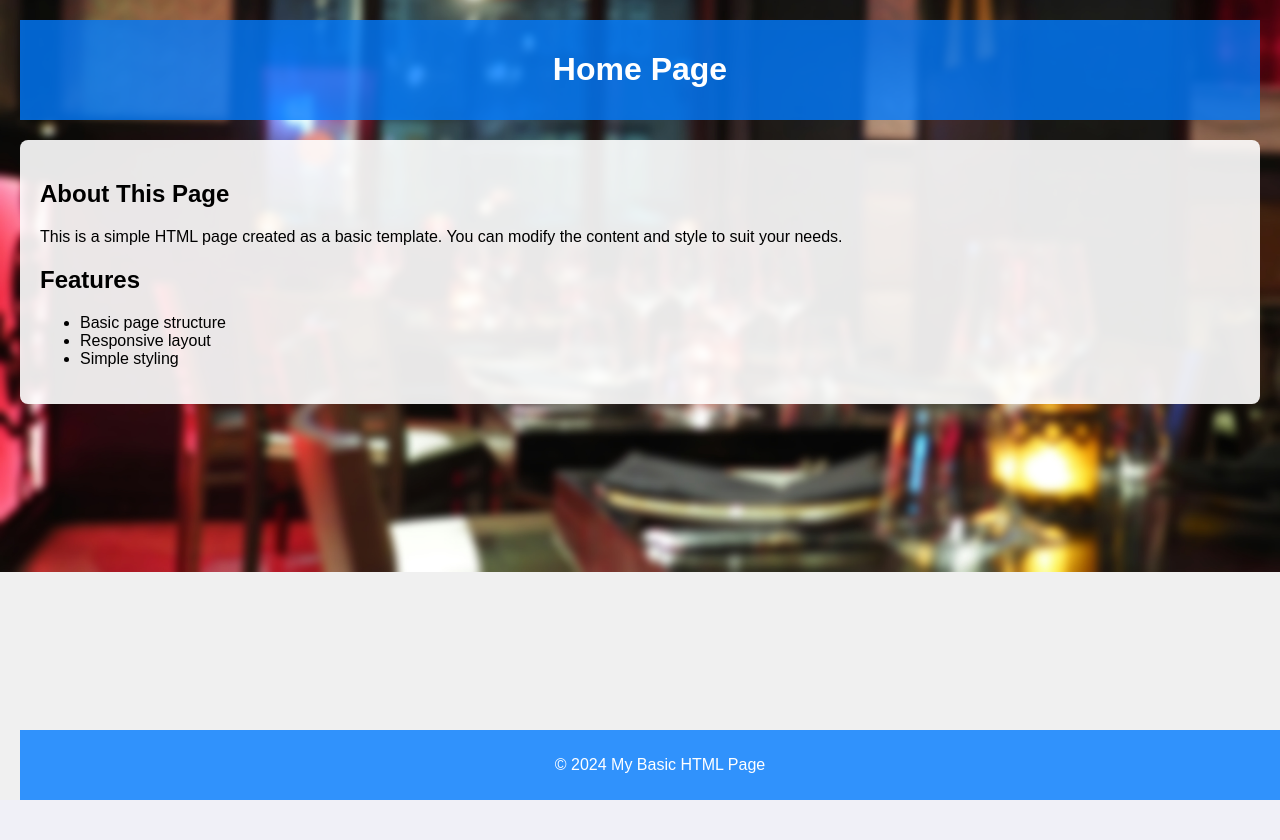
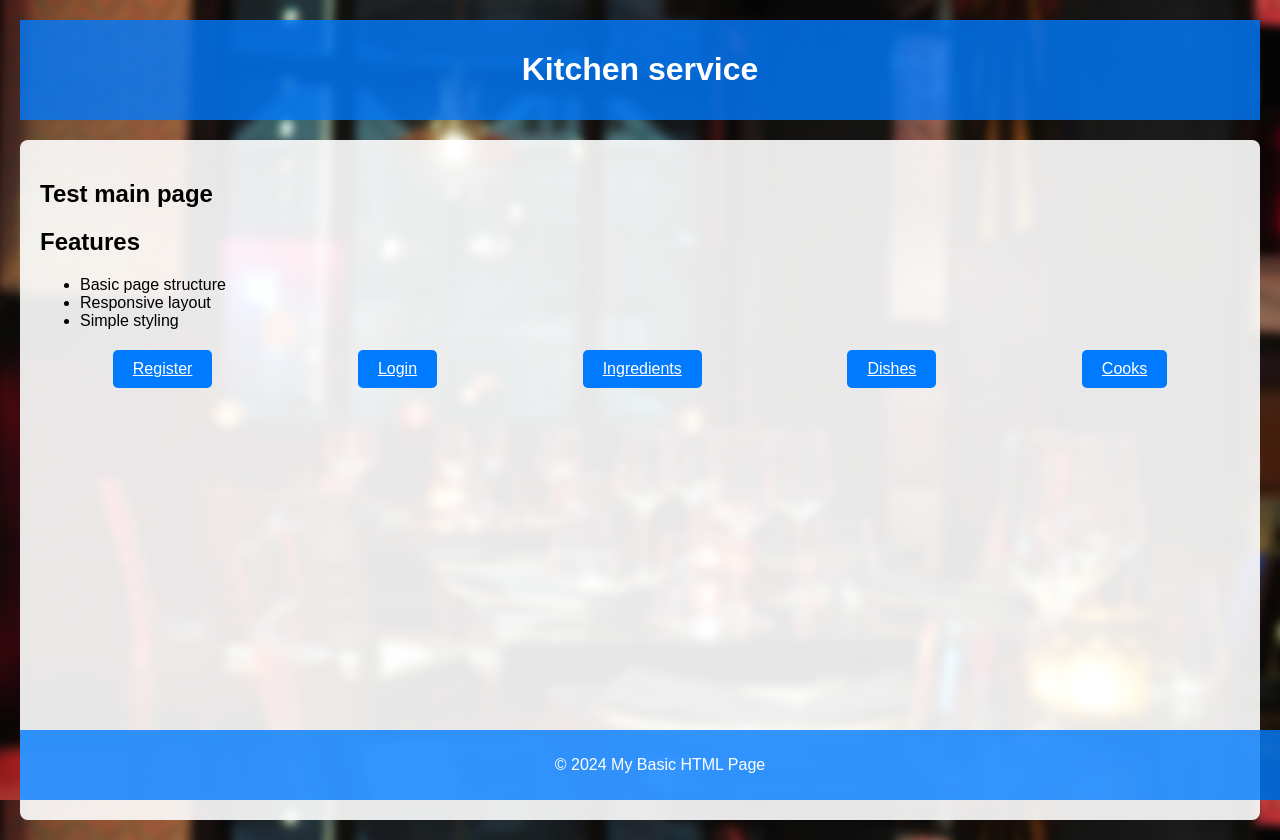
Before and after one commit to xrkxdd/kitchenservice1, a Django app: page / in a window 1280 px wide. Before the commit the page ends 800 px from the top, so only its background shows below. Run offline with Django 5.2, Linux system fonts and the light colour scheme.

Commit message:
pages + links + buttons

```diff
--- a/kitchen/urls.py
+++ b/kitchen/urls.py
@@ -8,5 +8,5 @@ urlpatterns = [
     path('login/', views.login, name='login'),
     path('dishes/', views.dishes, name='dishes'),
     path('cooks/', views.cooks, name='cooks'),
-    path('ingridients/', views.ingridients, name='ingridients'),
+    path('ingridients/', views.ingredients, name='ingredients'),
 ]
--- a/kitchen/views.py
+++ b/kitchen/views.py
@@ -7,8 +7,8 @@ import kitchen.views
 def home(request):
     return render(request, 'home.html')
 
-def ingridients(request):
-    return render(request, 'ingridients.html')
+def ingredients(request):
+    return render(request, 'ingredients.html')
 
 def register(request):
     return render(request, 'register.html')
--- a/kitchenservece1/settings.py
+++ b/kitchenservece1/settings.py
@@ -123,3 +123,7 @@ STATIC_URL = 'static/'
 # https://docs.djangoproject.com/en/5.1/ref/settings/#default-auto-field
 
 DEFAULT_AUTO_FIELD = 'django.db.models.BigAutoField'
+
+STATICFILES_DIRS = [
+    BASE_DIR / "static",
+]
--- a/templates/home.html
+++ b/templates/home.html
@@ -4,31 +4,39 @@
     <meta charset="UTF-8">
     <meta name="viewport" content="width=device-width, initial-scale=1.0">
     <title>My Basic HTML Page</title>
+    {% load static %}
+    <link rel="stylesheet" href="{% static 'css/styles.css' %}">
     <style>
+        html, body {
+            height: 100%;
+            margin: 0;
+        }
         body {
             font-family: Arial, sans-serif;
-            background-color: #f0f0f0;
-            background-image: url('background.jpg'); /* Додаємо фон */
+            background-image: url('../static/css/background.jpg');
             background-size: cover;
             background-position: center;
             background-repeat: no-repeat;
-            margin: 0;
+            background-attachment: fixed;
             padding: 20px;
+            display: flex;
+            flex-direction: column;
         }
         header {
-            background-color: rgba(0, 123, 255, 0.8); /* Полупрозрачний фон */
+            background-color: rgba(0, 123, 255, 0.8);
             color: white;
             padding: 10px 0;
             text-align: center;
         }
         main {
-            background: rgba(255, 255, 255, 0.9); /* Прозорий блок для покращення видимості тексту */
+            background: rgba(255, 255, 255, 0.9);
             padding: 20px;
             border-radius: 8px;
             margin-top: 20px;
+            flex: 1;
         }
         footer {
-            background-color: rgba(0, 123, 255, 0.8); /* Полупрозорий футер */
+            background-color: rgba(0, 123, 255, 0.8);
             color: white;
             text-align: center;
             padding: 10px 0;
@@ -36,17 +44,35 @@
             width: 100%;
             bottom: 0;
         }
+        .button-container {
+            display: flex;
+            justify-content: space-around;
+            margin-top: 20px;
+        }
+        .button {
+            padding: 10px 20px;
+            background-color: #007bff;
+            color: white;
+            border: none;
+            border-radius: 5px;
+            cursor: pointer;
+            font-size: 16px;
+            transition: background-color 0.3s ease;
+        }
+        .button:hover {
+            background-color: #0056b3;
+        }
     </style>
 </head>
 <body>
 
     <header>
-        <h1>Home Page</h1>
+        <h1>Kitchen service</h1>
     </header>
 
     <main>
-        <h2>About This Page</h2>
-        <p>This is a simple HTML page created as a basic template. You can modify the content and style to suit your needs.</p>
+        <h2>Test main page</h2>
+        <p></p>
 
         <h2>Features</h2>
         <ul>
@@ -54,6 +80,30 @@
             <li>Responsive layout</li>
             <li>Simple styling</li>
         </ul>
+
+        <div class="button-container">
+
+            <a href="{% url 'register' %}"
+            <button class="button">Register</button>
+            </a>
+
+            <a href="{% url 'login' %}"
+            <button class="button">Login</button>
+            </a>
+
+            <a href="{% url 'ingredients' %}"
+            <button class="button">Ingredients</button>
+            </a>
+
+            <a href="{% url 'dishes' %}"
+            <button class="button">Dishes</button>
+            </a>
+
+            <a href="{% url 'cooks' %}"
+            <button class="button">Cooks</button>
+            </a>
+
+        </div>
     </main>
 
     <footer>
```
Also changed, not shown: templates/Ingredients.html (renamed from templates/ingridients.html, +22 -2 lines), templates/cooks.html (+21 -1 lines), templates/dishes.html (+21 -1 lines), templates/login.html (+22 -2 lines), templates/register.html (+21 -1 lines), static/css/background.jpg (renamed from background.jpg).
